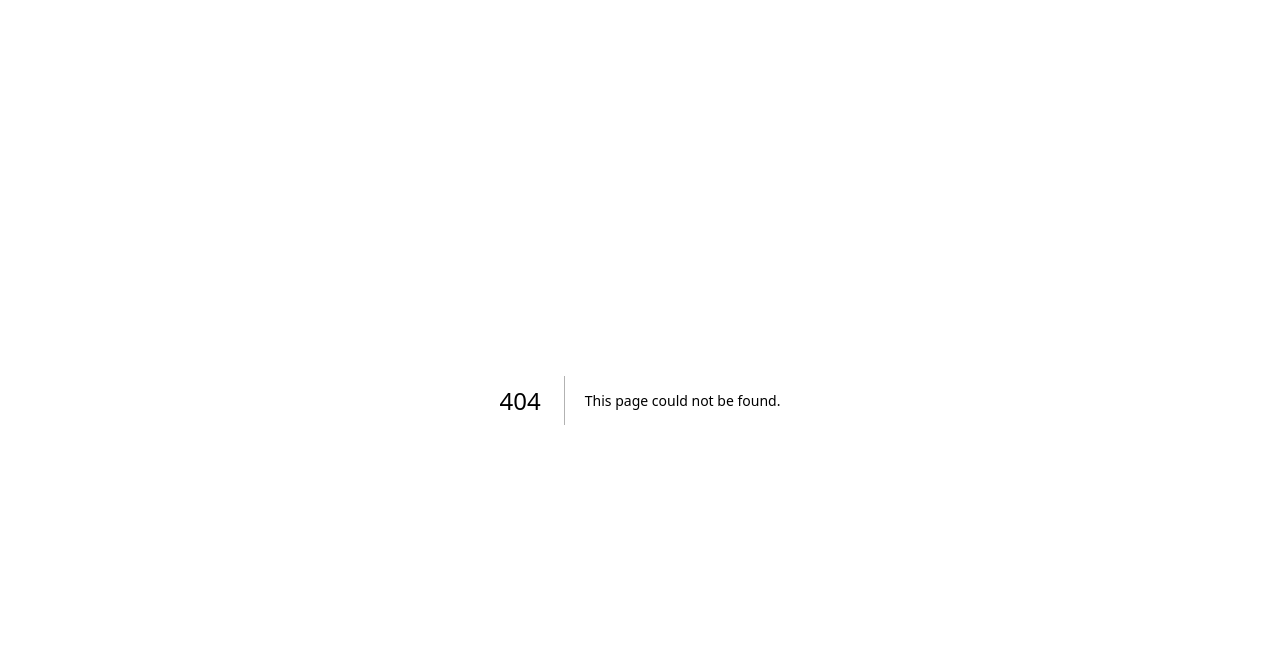
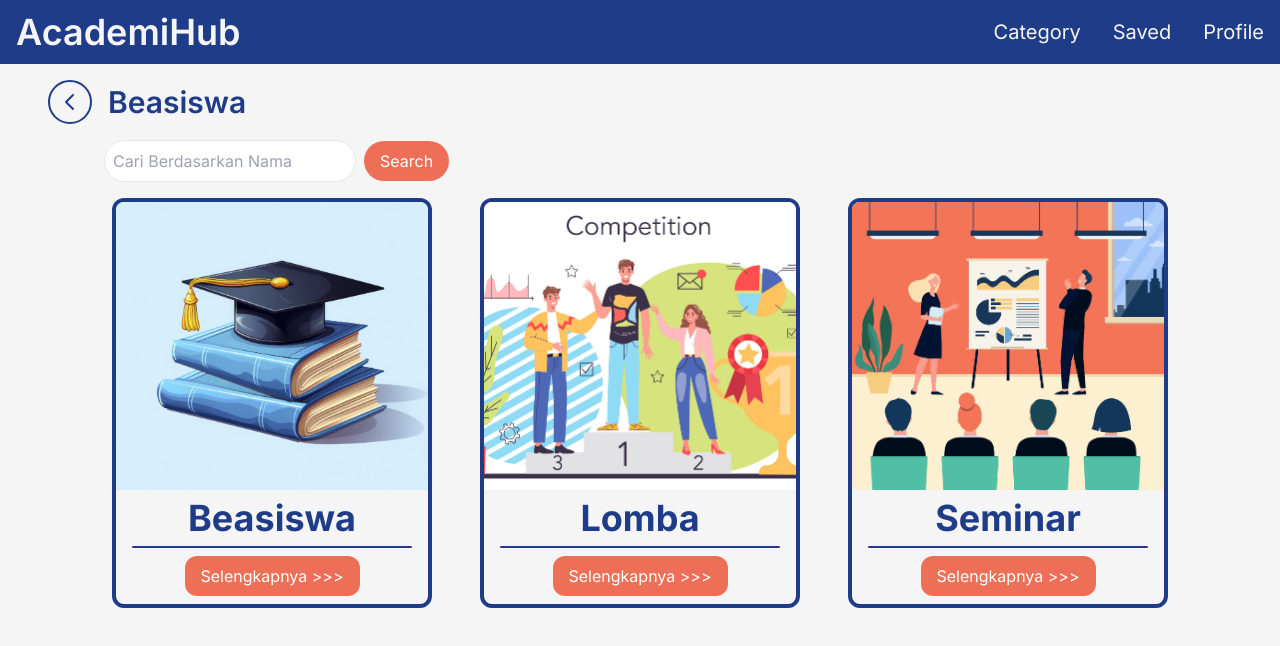
Before and after one commit to Arlow5761/academihub, a Next.js app: page /beasiswa in a window 1280 px wide. Before the commit this address had no page. Shown: the top 646 px of the page. Built offline with nearby package versions, Linux system fonts and the light colour scheme.

Commit message:
feat: add header and searchbar

```diff
--- /dev/null
+++ b/app/beasiswa/page.tsx
@@ -0,0 +1,24 @@
+"use client";
+import React from 'react';
+import CardSection from '../components/CardSection'
+import Navbar from '../components/Navbar';
+import { useRouter } from 'next/navigation';
+import Header from '../components/HeaderWithBackButton';
+import SearchBar from '../components/SearchBar';
+
+
+const BeasiswaPage: React.FC = () => {
+  const router = useRouter();
+  return (
+    <main className="flex min-h-screen flex-col bg-[#F6F5F5]">
+      <Navbar/>
+      <div className="container mx-auto px-12 py-20">
+        <Header title="Beasiswa" />
+        <SearchBar/>
+        <CardSection/>
+      </div>
+    </main>
+  );
+};
+
+export default BeasiswaPage;
--- /dev/null
+++ b/app/components/HeaderWithBackButton.tsx
@@ -0,0 +1,39 @@
+"use client";
+
+import React from 'react';
+import { useRouter } from 'next/navigation';
+
+interface HeaderWithBackButtonProps {
+  title: string;
+}
+
+const HeaderWithBackButton: React.FC<HeaderWithBackButtonProps> = ({ title }) => {
+  const router = useRouter();
+
+  return (
+    <div className="flex items-center">
+      <button
+        className="group border-2 border-[#1F3C88] text-[#1F3C88] hover:border-[#EE6F57] p-2 rounded-full hover:bg-gray-200 focus:outline-none"
+        onClick={() => router.push('/')}
+      >
+        <svg
+          xmlns="http://www.w3.org/2000/svg"
+          fill="none"
+          viewBox="0 0 24 24"
+          strokeWidth={2}
+          stroke="currentColor"
+          className="group-hover:stroke-[#EE6F57] w-6 h-6"
+        >
+          <path
+            strokeLinecap="round"
+            strokeLinejoin="round"
+            d="M15 19l-7-7 7-7"
+          />
+        </svg>
+      </button>
+      <h1 className="text-3xl text-[#1F3C88] font-semibold ml-4">{title}</h1>
+    </div>
+  );
+};
+
+export default HeaderWithBackButton;
--- /dev/null
+++ b/app/components/SearchBar.jsx
@@ -0,0 +1,19 @@
+import React from 'react'
+
+const SearchBar = () => {
+  return (
+
+    <div className="flex items-center space-x-2 my-4 ml-14">
+        <input
+            type="text"
+            placeholder="Cari Berdasarkan Nama"
+            className="border rounded-full p-2 w-50"
+        />
+        <button className="bg-[#EE6F57] text-white p-2 px-4 rounded-full hover:bg-red-600">
+            Search
+        </button>
+    </div>
+  );
+}
+
+export default SearchBar
```
